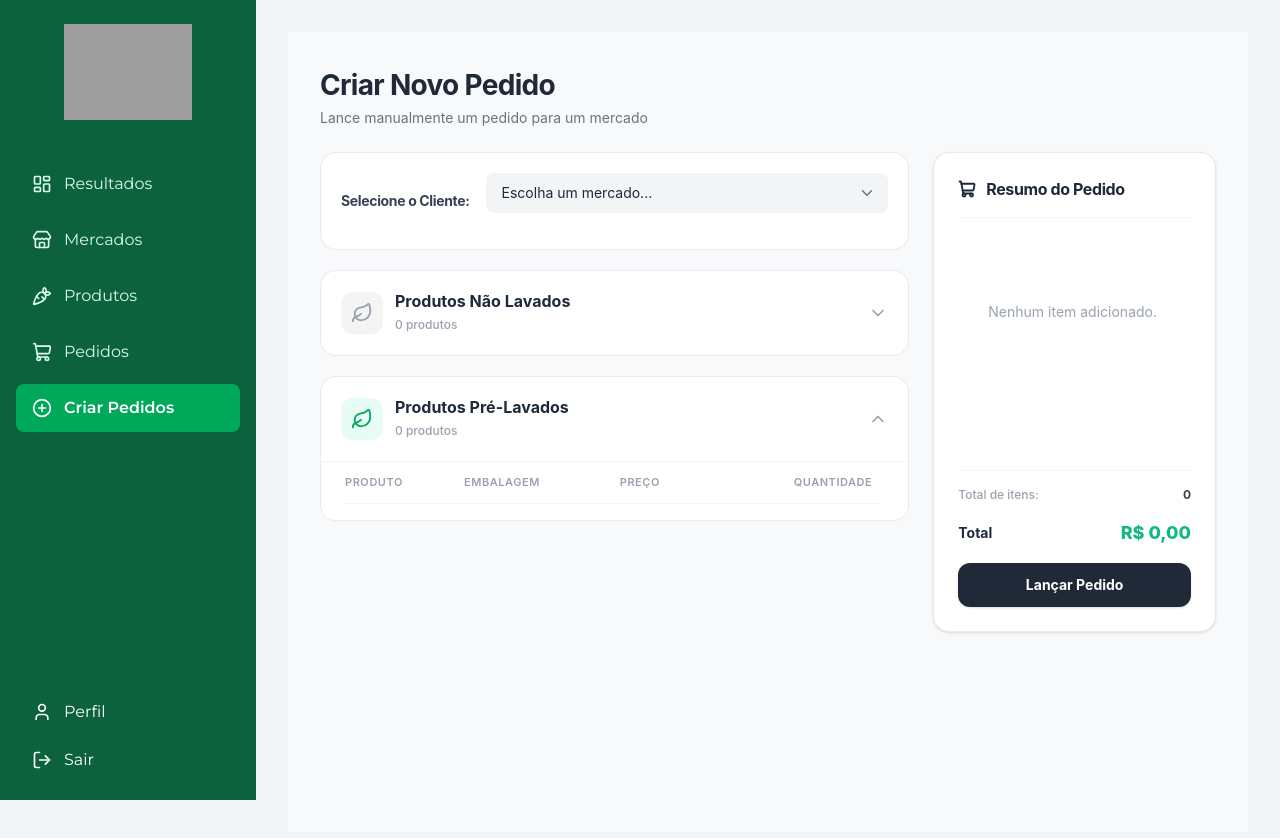
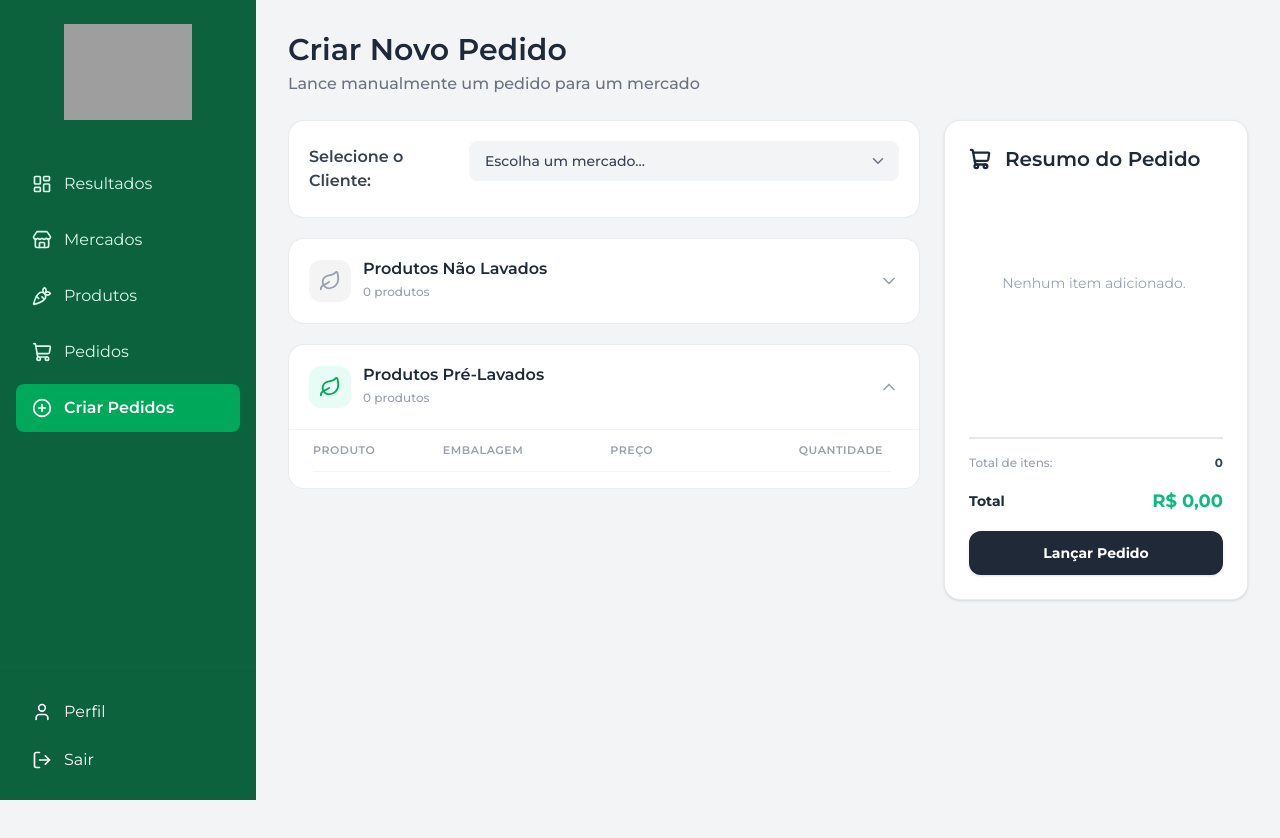
Before and after one commit to HortiControl/HortiControl_FrontEnd, a React (Vite) app in the folder frontend/: page /criarpedidos in a window 1280 px wide. Shown: the top 838 px of the page. After the commit the page ends 800 px from the top, so only its background shows below. Built offline with nearby package versions, Linux system fonts and the light colour scheme; grey boxes are pictures that could not be loaded.

Commit message:
Ajustes no frontend

```diff
--- a/frontend/src/components/Select.jsx
+++ b/frontend/src/components/Select.jsx
@@ -7,11 +7,11 @@ export function Select({ label, options, ...props }) {
 
       <div className="relative flex items-center">
         <select
-          className="w-full px-4 py-2.5 bg-gray-100 rounded-lg text-sm text-gray-800 outline-none focus:ring-2 focus:ring-[#00a859]/30 transition-all appearance-none cursor-pointer pr-10"
+          className="w-full px-4 py-2.5 bg-gray-100 rounded-lg text-sm text-gray-700 font-medium outline-none focus:ring-2 focus:ring-[#000000]/30 transition-all appearance-none cursor-pointer pr-10"
           {...props}
         >
           {options.map((opt, index) => (
-            <option key={index} value={opt}>{opt}</option>
+            <option className='font-medium' key={index} value={opt}>{opt}</option>
           ))}
         </select>
 
--- a/frontend/src/pages/CriarPedidos.jsx
+++ b/frontend/src/pages/CriarPedidos.jsx
@@ -113,7 +113,7 @@ export default function CriarPedidos() {
             return;
         }
 
-        const mercadoEncontrado = marketsData.find(m => m.nome === mercadoSelecionado);
+        const mercadoEncontrado = mercadosData.find(m => m.nome === mercadoSelecionado);
         const mercadoId = mercadoEncontrado ? mercadoEncontrado.id : null;
 
         const novoPedido = {
@@ -252,7 +252,7 @@ export default function CriarPedidos() {
             <div className="bg-white rounded-2xl border border-gray-200/80 overflow-hidden mb-5">
                 <button
                     onClick={() => setAbaAberta(isAberta ? '' : id)}
-                    className="w-full flex items-center justify-between p-5 transition-colors hover:bg-gray-50/50"
+                    className="w-full flex items-center justify-between p-5 transition-colors hover:bg-gray-50/50 cursor-pointer"
                 >
                     <div className="flex items-center gap-3">
                         {/* Ícones com cores condicionais dinâmicas baseadas no id da seção */}
@@ -260,7 +260,7 @@ export default function CriarPedidos() {
                             <Leaf size={22} />
                         </div>
                         <div className="text-left">
-                            <span className="text-base font-bold text-gray-800 block leading-tight">{titulo}</span>
+                            <span className="text-base font-semibold text-gray-800 block leading-tight">{titulo}</span>
                             <span className="text-xs text-gray-400 font-medium">{totalProdutos} produtos</span>
                         </div>
                     </div>
@@ -291,12 +291,14 @@ export default function CriarPedidos() {
     };
 
     return (
-        <div className="min-h-screen bg-[#f8f9fa] p-8 flex flex-col font-sans selection:bg-green-100">
-            {/* Header */}
-            <header className="mb-6">
-                <h1 className="text-[28px] font-bold text-[#1f2937] tracking-tight">Criar Novo Pedido</h1>
-                <p className="text-sm text-gray-500 font-normal mt-0.5">Lance manualmente um pedido para um mercado</p>
-            </header>
+
+        <div>
+            <div>
+                <header className="mb-6">
+                    <h1 className="text-3xl font-semibold text-gray-800">Criar Novo Pedido</h1>
+                    <p className="text-gray-500 mt-1 font-medium">Lance manualmente um pedido para um mercado</p>
+                </header>
+            </div>
 
             {/* Layout Grid Principal */}
             <div className="grid grid-cols-1 lg:grid-cols-3 gap-6 items-start">
@@ -305,7 +307,7 @@ export default function CriarPedidos() {
                 <div className="lg:col-span-2 flex flex-col">
                     {/* Seleção do Cliente */}
                     <div className="bg-white rounded-2xl border border-gray-200/80 p-5 mb-5 flex flex-col sm:flex-row sm:items-center justify-between gap-4">
-                        <label className="text-sm font-bold text-gray-700 tracking-tight whitespace-nowrap">Selecione o Cliente:</label>
+                        <label className="text-1xl font-semibold text-gray-700">Selecione o Cliente:</label>
                         <div className="w-full sm:w-120">
                             <Select
                                 options={['Escolha um mercado...'].concat(mercadosData.map(m => m.nome))}
@@ -324,17 +326,17 @@ export default function CriarPedidos() {
                     <div className="bg-white rounded-2xl border border-gray-200/80 p-6 flex flex-col min-h-120 shadow-sm">
 
                         {/* Header do Resumo */}
-                        <div className="flex items-center justify-between mb-5 pb-4 border-b border-gray-100">
+                        <div className="flex items-center justify-between mb-5 pb-4 ">
                             <div className="flex items-center gap-2.5">
-                                <ShoppingCart size={18} className="text-gray-800" strokeWidth={2.5} />
-                                <h2 className="text-base font-bold text-gray-800 tracking-tight">Resumo do Pedido</h2>
+                                <ShoppingCart size={22} className="text-gray-800 mr-1" strokeWidth={2.5} />
+                                <h2 className="text-xl font-semibold text-gray-800">Resumo do Pedido</h2>
                             </div>
                             {carrinho.length > 0 && (
                                 <button
                                     onClick={() => setCarrinho([])}
-                                    className="bg-red-500 text-white font-bold text-[10px] uppercase px-2.5 py-1 rounded-md flex items-center gap-1 hover:bg-red-600 transition-colors"
+                                    className="bg-red-600 text-white font-semibold text-[11px] uppercase px-2.5 py-1.5 rounded-md flex items-center justify-center gap-1 hover:bg-red-700 transition-colors cursor-pointer"
                                 >
-                                    <Trash2 size={10} /> Limpar
+                                    <Trash2 size={14} /> Limpar
                                 </button>
                             )}
                         </div>
@@ -350,42 +352,42 @@ export default function CriarPedidos() {
                                     <div key={item.id} className="relative group p-3 border border-gray-200 bg-white rounded-xl mb-3 flex flex-col justify-between">
                                         <button
                                             onClick={() => removerItem(item.id)}
-                                            className="absolute top-2.5 right-2.5 text-gray-400 hover:text-red-500 transition-colors"
+                                            className="absolute top-2.5 right-2.5 text-gray-500 hover:text-red-600 transition-colors"
                                         >
-                                            <X size={14} />
+                                            <X size={20} className='cursor-pointer' />
                                         </button>
 
                                         <div className="pr-5">
                                             <div className="flex items-baseline gap-2">
-                                                <h4 className="text-xs font-bold text-gray-800">{item.nome}</h4>
-                                                <span className="text-[10px] text-gray-400 font-medium">R$ {item.preco.toFixed(2).replace('.', ',')}/uni.</span>
+                                                <h4 className="text-[16px] font-semibold text-gray-800">{item.nome}</h4>
+                                                <span className="text-[11px] text-gray-400 font-medium">R$ {item.preco.toFixed(2).replace('.', ',')}/uni.</span>
                                             </div>
                                             <div className="flex gap-1.5 mt-1">
-                                                <span className="bg-blue-50 text-[9px] text-blue-500 font-bold px-1.5 py-0.5 rounded">
-                                                    {item.embalagem || item.tipoEmbalagem}
+                                                <span className="text-[1px] font-bold py-1 rounded mr-2">
+                                                    {renderBadgeEmbalagem(item.embalagem || item.tipoEmbalagem)}
                                                 </span>
-                                                <span className="bg-gray-50 text-[9px] text-gray-400 font-semibold px-1.5 py-0.5 rounded">
+                                                <span className={`font-medium px-1.5 py-1 rounded text-xs ${item.tipoProduto === 'PRE_LAVADO' ? 'bg-[#00a859] text-white' : 'bg-gray-200 text-gray-500'}`}>
                                                     {item.tipoProduto === 'PRE_LAVADO' ? 'Pré-Lavado' : 'Não Lavado'}
                                                 </span>
                                             </div>
                                         </div>
 
-                                        <div className="flex items-center justify-between mt-3 pt-2 border-t border-dashed border-gray-100">
+                                        <div className="flex items-center justify-between mt-3 pt-2 border-t border-dashed border-gray-200">
                                             <div className="flex items-center gap-1">
                                                 <button
                                                     onClick={() => atualizarQtd(item.id, -1)}
-                                                    className="w-5 h-5 flex items-center justify-center border border-gray-300 rounded text-gray-500 hover:bg-gray-50"
+                                                    className="w-5 h-5 flex items-center justify-center border border-gray-400 rounded text-gray-600 hover:bg-gray-100 cursor-pointer"
                                                 >
-                                                    <Minus size={10} />
+                                                    <Minus size={14} />
                                                 </button>
-                                                <span className="text-xs font-bold w-6 text-center text-gray-700 bg-gray-50 py-0.5 rounded">
+                                                <span className="text-xs font-bold text-center text-gray-700 bg-gray-100 py-1 px-1.5 rounded w-max">
                                                     {item.qtd}
                                                 </span>
                                                 <button
                                                     onClick={() => atualizarQtd(item.id, 1)}
-                                                    className="w-5 h-5 flex items-center justify-center border border-gray-300 rounded text-gray-500 hover:bg-gray-50"
+                                                    className="w-5 h-5 flex items-center justify-center border border-gray-400 rounded text-gray-600 hover:bg-gray-100 cursor-pointer"
                                                 >
-                                                    <Plus size={10} />
+                                                    <Plus size={14} />
                                                 </button>
                                             </div>
                                             <span className="text-xs font-bold text-emerald-600">
@@ -393,12 +395,14 @@ export default function CriarPedidos() {
                                             </span>
                                         </div>
                                     </div>
+
                                 ))
                             )}
+
                         </div>
 
                         {/* Rodapé do Resumo (Valores e Botão Salvar) */}
-                        <div className="border-t border-gray-100 pt-4 mt-4 space-y-4">
+                        <div div div className="border-t-2 border-gray-200 pt-4 mt-4 space-y-4" >
                             <div className="flex items-center justify-between text-xs text-gray-400 font-medium">
                                 <span>Total de itens:</span>
                                 <span className="font-bold text-gray-700">{totalItens}</span>
@@ -411,7 +415,7 @@ export default function CriarPedidos() {
                             </div>
                             <button
                                 onClick={handleLancarPedido}
-                                className="w-full bg-[#1f2937] hover:bg-black text-white py-3 rounded-xl text-sm font-bold transition-all shadow-sm active:scale-[0.99]"
+                                className="w-full bg-[#1f2937] hover:bg-black text-white py-3 rounded-xl text-sm font-bold transition-all shadow-sm active:scale-[0.99] cursor-pointer"
                             >
                                 Lançar Pedido
                             </button>
@@ -421,6 +425,8 @@ export default function CriarPedidos() {
                 </div>
 
             </div>
-        </div>
+
+        </div >
+
     );
 }
--- a/frontend/src/pages/Dashboard.jsx
+++ b/frontend/src/pages/Dashboard.jsx
@@ -79,16 +79,16 @@ export function Dashboard() {
   };
 
   return (
-    <div className="flex flex-col gap-6">
+    <div className="flex flex-col gap-4">
 
       {/* cabeçalho */}
-      <div className="flex flex-col">
+      <div className="flex flex-col mb-2">
         <h1 className="text-3xl font-semibold text-gray-800">Resultados</h1>
         <p className="text-gray-500 mt-1 font-medium">Acompanhe os resultados e o desempenho do seu negócio</p>
       </div>
 
       {/* filtros por periodo */}
-      <div className="flex flex-wrap gap-2">
+      <div className="flex flex-wrap gap-3">
         {periodos.map((p) => (
           <button
             key={p}
@@ -154,7 +154,7 @@ export function Dashboard() {
       <div className="grid grid-cols-1 lg:grid-cols-3 gap-6">
 
         {/* Seção de Gráficos (Evolução e Histórico) */}
-        <div className="lg:col-span-2 flex flex-col gap-6">
+        <div className="lg:col-span-2 flex flex-col gap-2">
 
           {/* Gráfico de Barras - Evolução do Faturamento */}
           <ContentCard title="Evolução do faturamento" subtitle="Acompanhe seu faturamento conforme o período">
@@ -250,7 +250,7 @@ export function Dashboard() {
         </div>
 
         {/* Seção de Rankings (Melhores Clientes e Produtos) */}
-        <div className="flex flex-col gap-6">
+        <div className="flex flex-col gap-2">
           <ContentCard title="Melhores Clientes" subtitle="Lista dos clientes mais lucrativos">
             <div className="p-4 flex flex-col gap-4">
               {dados.melhoresClientes.map((c, i) => (
--- a/frontend/src/pages/Mercados.jsx
+++ b/frontend/src/pages/Mercados.jsx
@@ -114,11 +114,10 @@ export function Mercados() {
           <button
             key={f}
             onClick={() => setFiltroAtivo(f)}
-            className={`px-4 py-1.5 rounded-full border text-xs font-semibold transition-colors cursor-pointer ${
-              filtroAtivo === f
+            className={`px-4 py-1.5 rounded-full border text-xs font-semibold transition-colors cursor-pointer ${filtroAtivo === f
                 ? 'bg-[#00a859] text-white border-[#00a859]'
                 : 'bg-white text-gray-600 border-gray-400 hover:bg-gray-50'
-            }`}
+              }`}
           >
             {f}
           </button>
```
